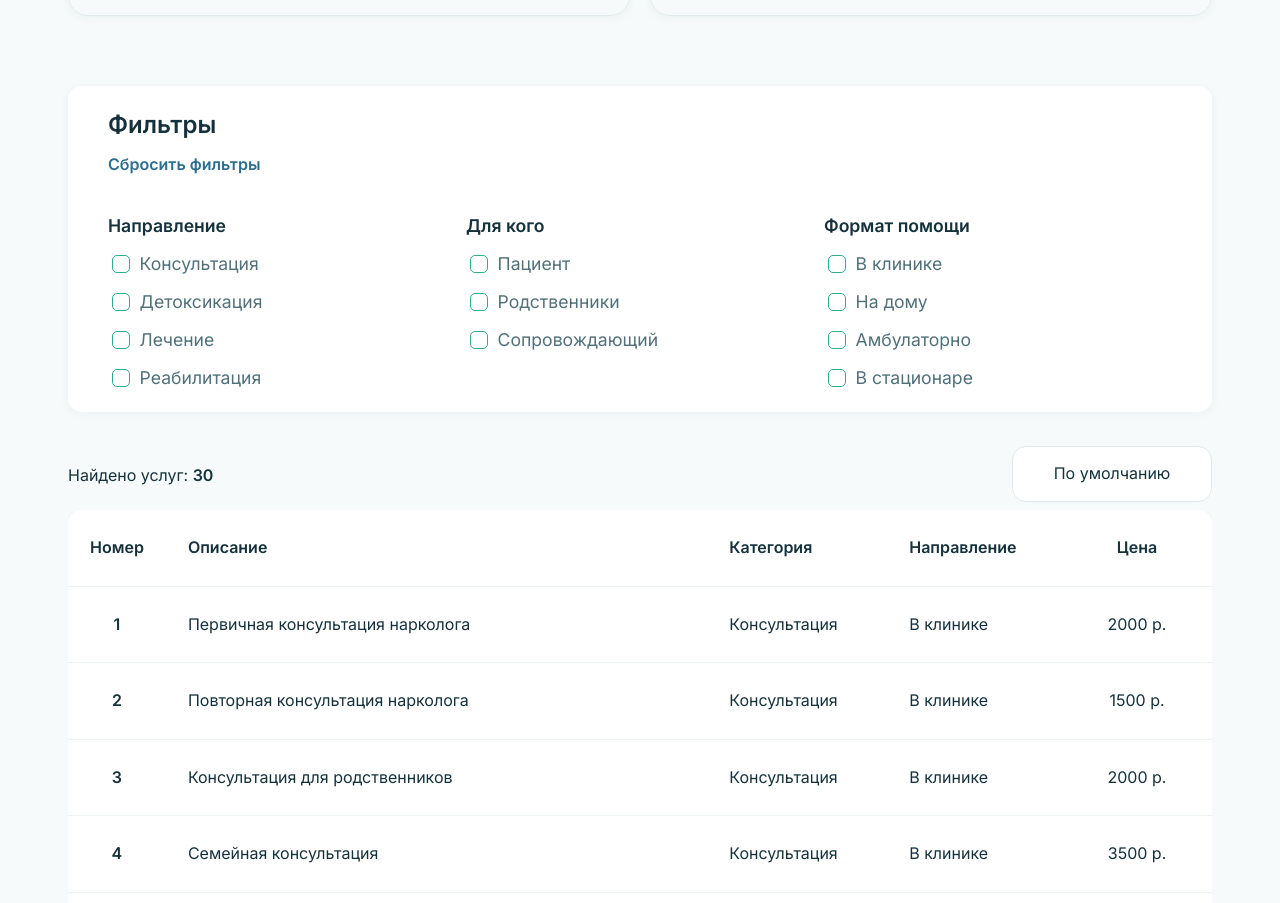
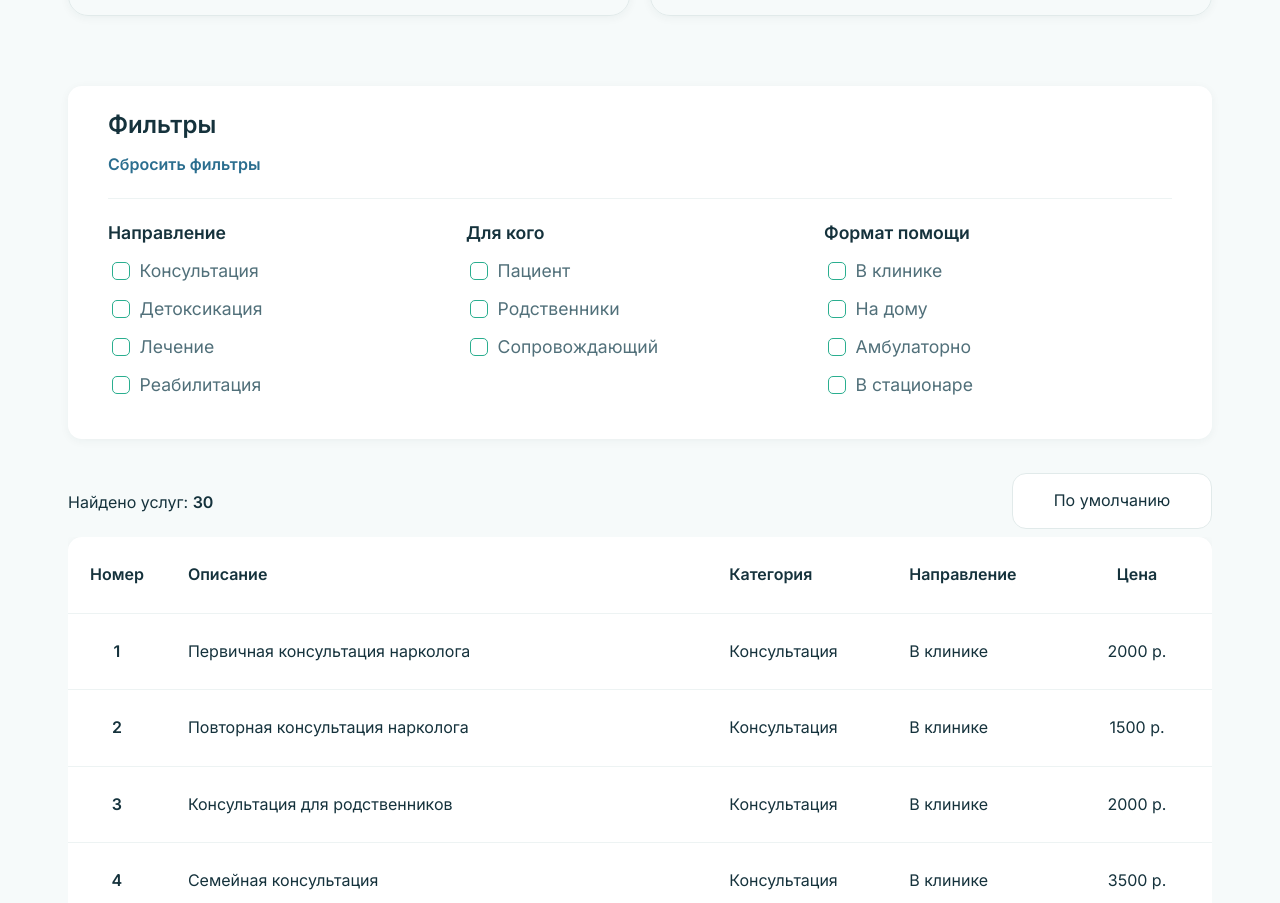
Before and after one commit to grekovpavel019/narcology, a React (Vite) app: page /#/services in a window 1280 px wide. Shown: the part 1388-2291 px from the top of the page. Built offline with nearby package versions, Linux system fonts and the light colour scheme.

Commit message:
styles: add border in filters

```diff
--- a/src/sections/ServicesTable/ui/ServicesTable.module.scss
+++ b/src/sections/ServicesTable/ui/ServicesTable.module.scss
@@ -19,6 +19,10 @@
     align-items: start;
     gap: 8px;
 
+    padding-bottom: 20px;
+
+    border-bottom: 1px solid var(--color-border-soft);
+
     & h3 {
         font-size: 1.5rem;
     }
@@ -36,13 +40,16 @@
 }
 
 .filters__grid {
-    margin-top: 34px;
+    margin-top: 20px;
+    padding-bottom: 20px;
 
     display: grid;
     grid-template-columns: repeat(auto-fit, minmax(250px, 1fr));
     gap: 10px;
 
     color: var(--color-text-secondary);
+
+    // border-bottom: 1px solid var(--color-border);
 
     & h4 {
         color: var(--color-text-primary);
```
